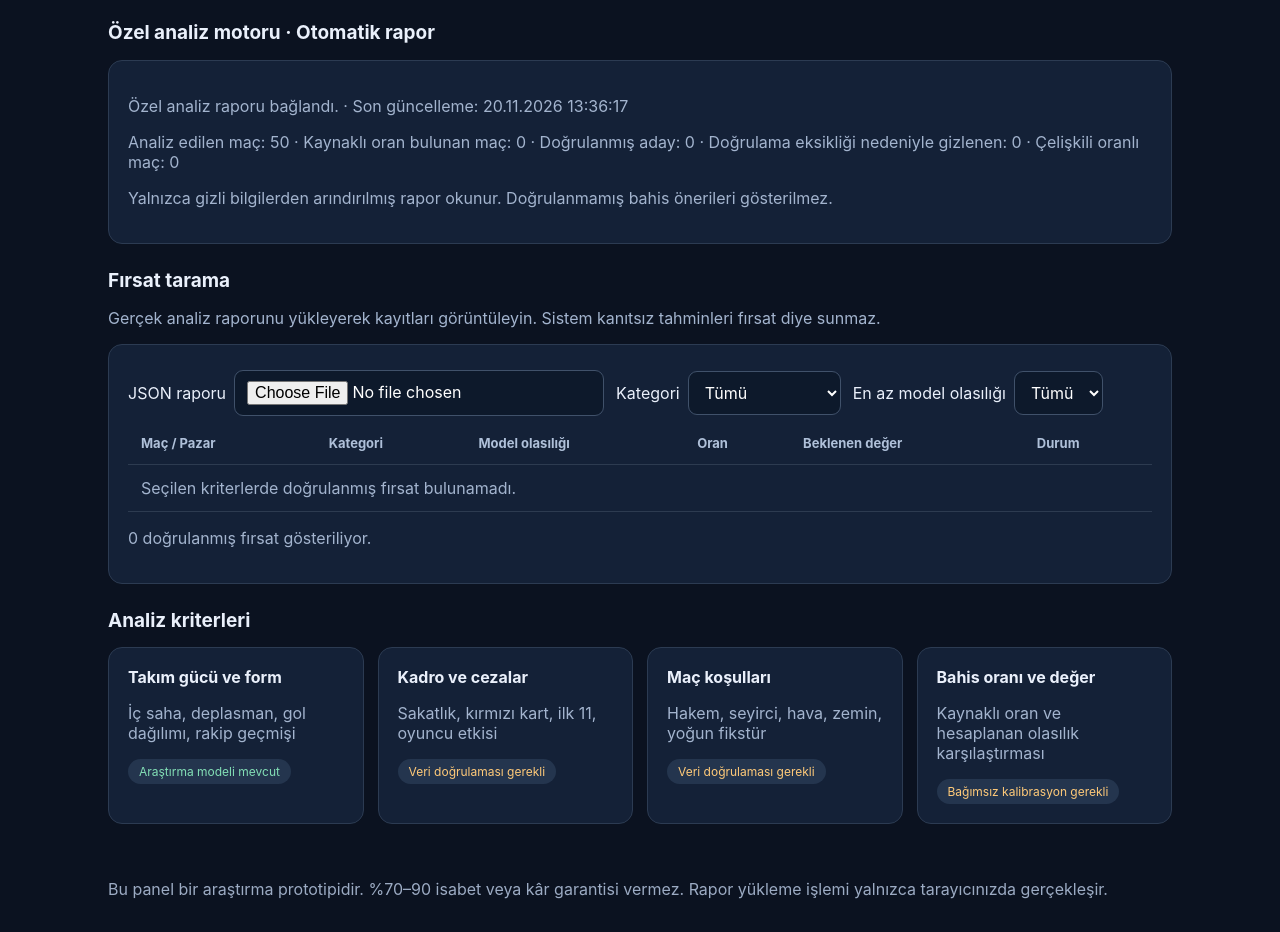
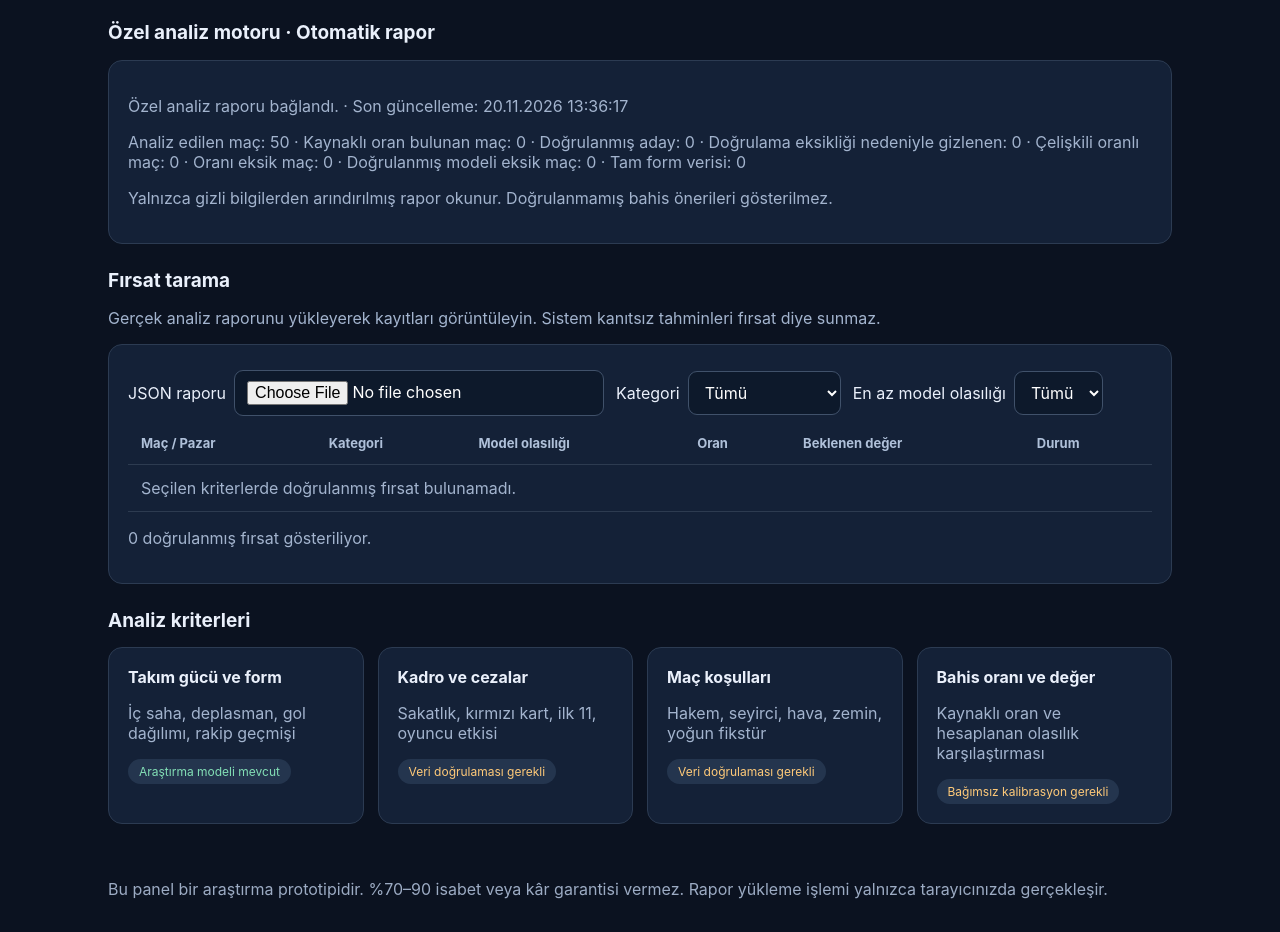
Before and after one commit to mcengizdemir-boop/spor-firsat-panel, a plain HTML site: page index.html in a window 1280 px wide. Shown: the part 2120-3052 px from the top of the page. Drawn offline with Linux system fonts and the light colour scheme.

Commit message:
Show concrete missing-data blockers on public football analysis dashboard

```diff
--- a/index.html
+++ b/index.html
@@ -24,7 +24,7 @@ const date=new Date(report.generated_at),stale=!Number.isFinite(date.getTime())|
 const entries=report.opportunities.filter(x=>x&&x.validated===true&&x.calibrated===true&&x.independent_holdout===true&&x.source_odds===true&&Number.isFinite(Number(x.probability))&&Number(x.probability)>0&&Number(x.probability)<1&&Number(x.odds)>1&&['high','value','surprise'].includes(x.category));
 data=stale?[]:entries;render();
 status.textContent=(stale?'UYARI: Rapor 24 saatten eski; öneriler gösterilmiyor.':'Özel analiz raporu bağlandı.')+' · Son güncelleme: '+(Number.isFinite(date.getTime())?date.toLocaleString('tr-TR',{timeZone:'Europe/Istanbul'}):'bilinmiyor');
-coverage.textContent='Analiz edilen maç: '+Number(report.fixture_count||0)+' · Kaynaklı oran bulunan maç: '+Number(report.fixtures_with_verified_quotes||0)+' · Doğrulanmış aday: '+data.length+' · Doğrulama eksikliği nedeniyle gizlenen: '+Number(report.withheld_assessments||0)+' · Çelişkili oranlı maç: '+Number(report.fixtures_with_conflicting_odds||0);
+coverage.textContent='Analiz edilen maç: '+Number(report.fixture_count||0)+' · Kaynaklı oran bulunan maç: '+Number(report.fixtures_with_verified_quotes||0)+' · Doğrulanmış aday: '+data.length+' · Doğrulama eksikliği nedeniyle gizlenen: '+Number(report.withheld_assessments||0)+' · Çelişkili oranlı maç: '+Number(report.fixtures_with_conflicting_odds||0)+' · Oranı eksik maç: '+Number(report.fixtures_missing_observed_odds||0)+' · Doğrulanmış modeli eksik maç: '+Number(report.fixtures_missing_validated_probabilities||0)+' · Tam form verisi: '+Number(report.fixtures_with_complete_form||0);
 }catch(error){status.textContent='Otomatik rapor okunamadı: '+error.message}
 }
 loadPrivateReport();
```
